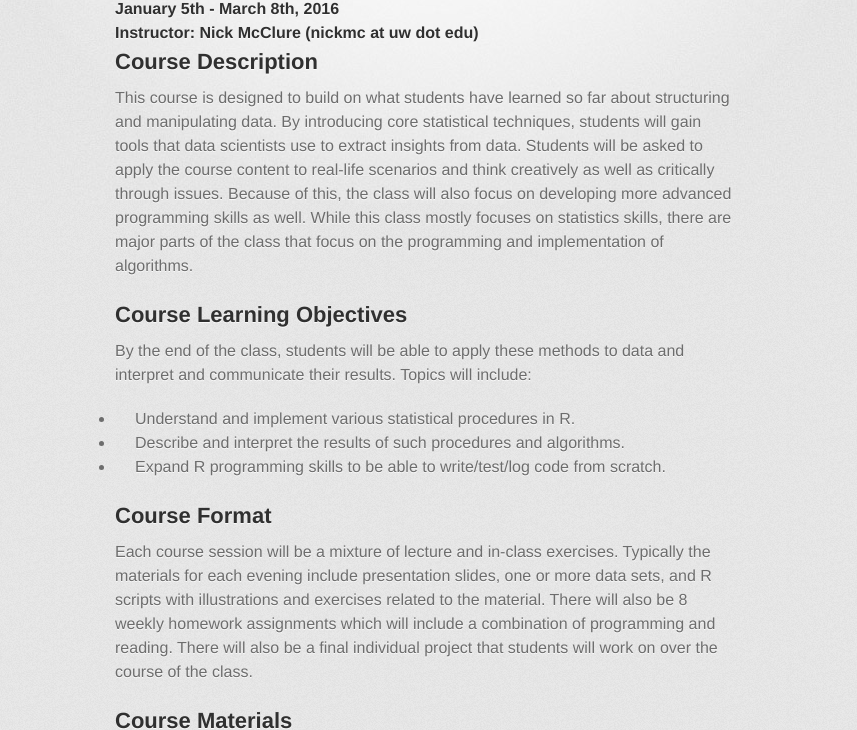
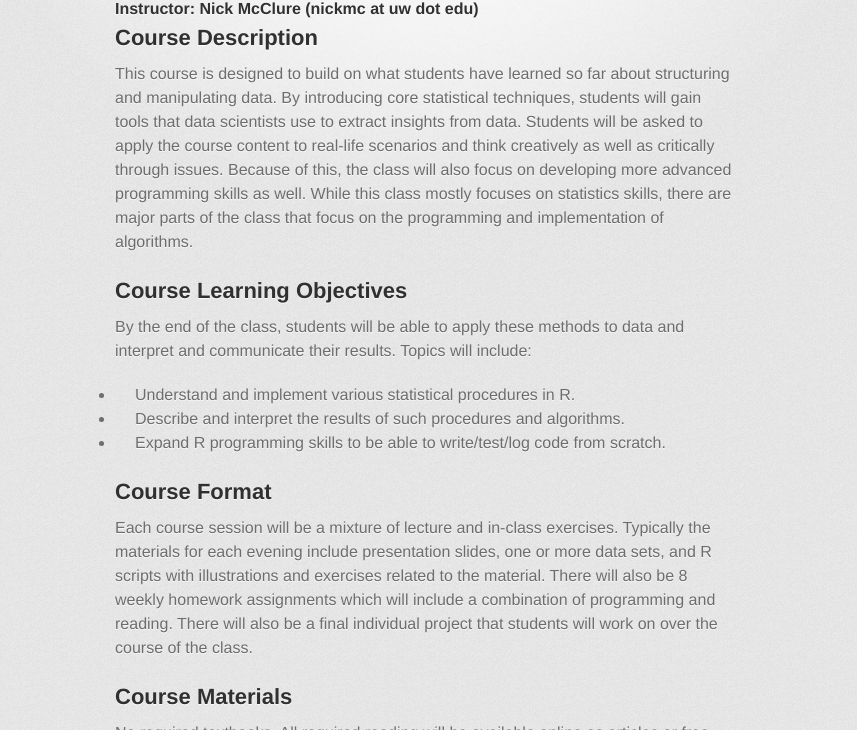
Before and after one commit to nfmcclure/DataScience350, a plain HTML site: page index.html in a window 1280 px wide. Shown: the part 370-1100 px from the top of the page, without its empty margins (215-1072 px from the left). Drawn offline with Linux system fonts and the light colour scheme; a web font is replaced by a local one.

Commit message:
Update index.html

```diff
--- a/index.html
+++ b/index.html
@@ -33,9 +33,6 @@
         <section id="main_content">
           <h1>
 <a id="syllabus-pce-data-science-350-methods-for-data-analysis" class="anchor" href="#syllabus-pce-data-science-350-methods-for-data-analysis" aria-hidden="true"><span aria-hidden="true" class="octicon octicon-link"></span></a>Syllabus: PCE Data Science 350, Methods for Data Analysis</h1>
-
-<h4>
-<a id="january-5th---march-8th-2016" class="anchor" href="#january-5th---march-8th-2016" aria-hidden="true"><span aria-hidden="true" class="octicon octicon-link"></span></a>January 5th - March 8th, 2016</h4>
 
 <h4>
 <a id="instructor--nick-mcclure-nickmc-at-uw-dot-edu" class="anchor" href="#instructor--nick-mcclure-nickmc-at-uw-dot-edu" aria-hidden="true"><span aria-hidden="true" class="octicon octicon-link"></span></a>Instructor:  Nick McClure (nickmc at uw dot edu)</h4>
```
